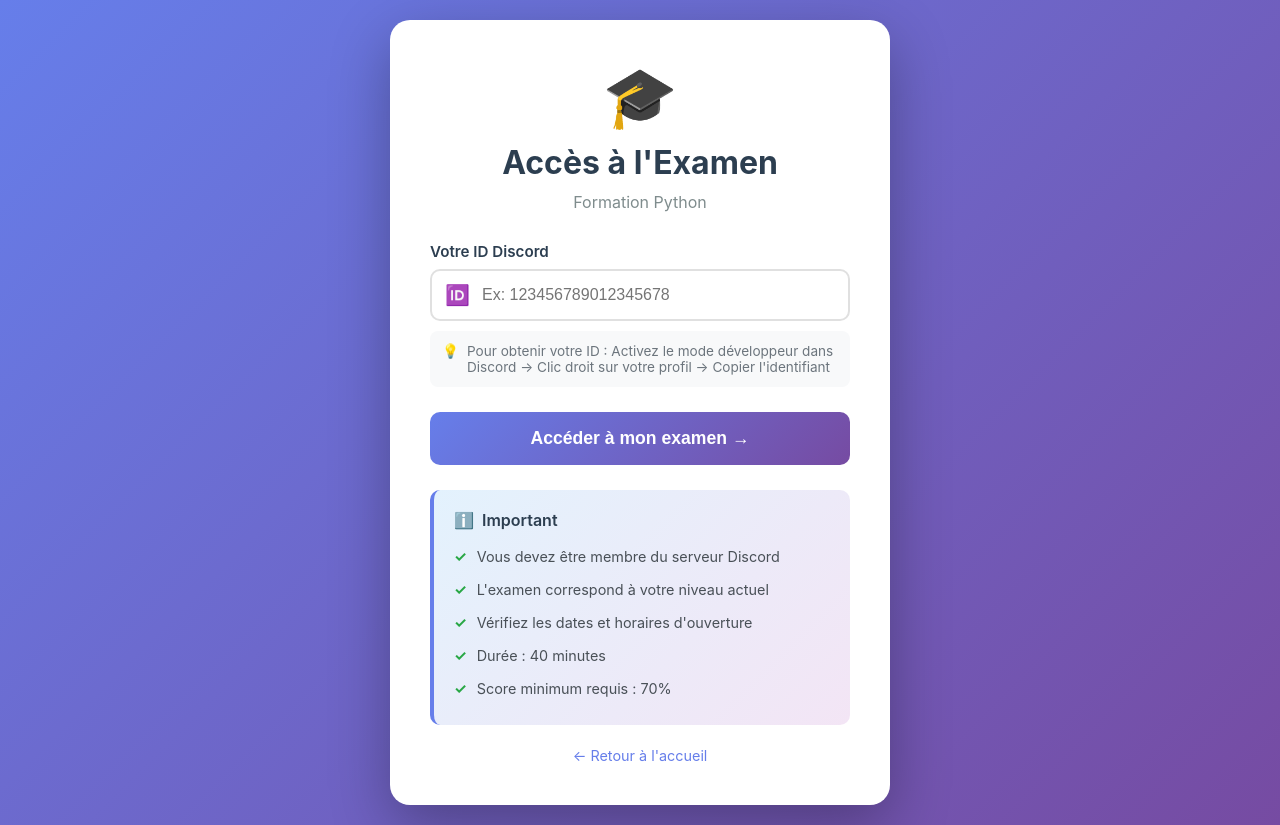
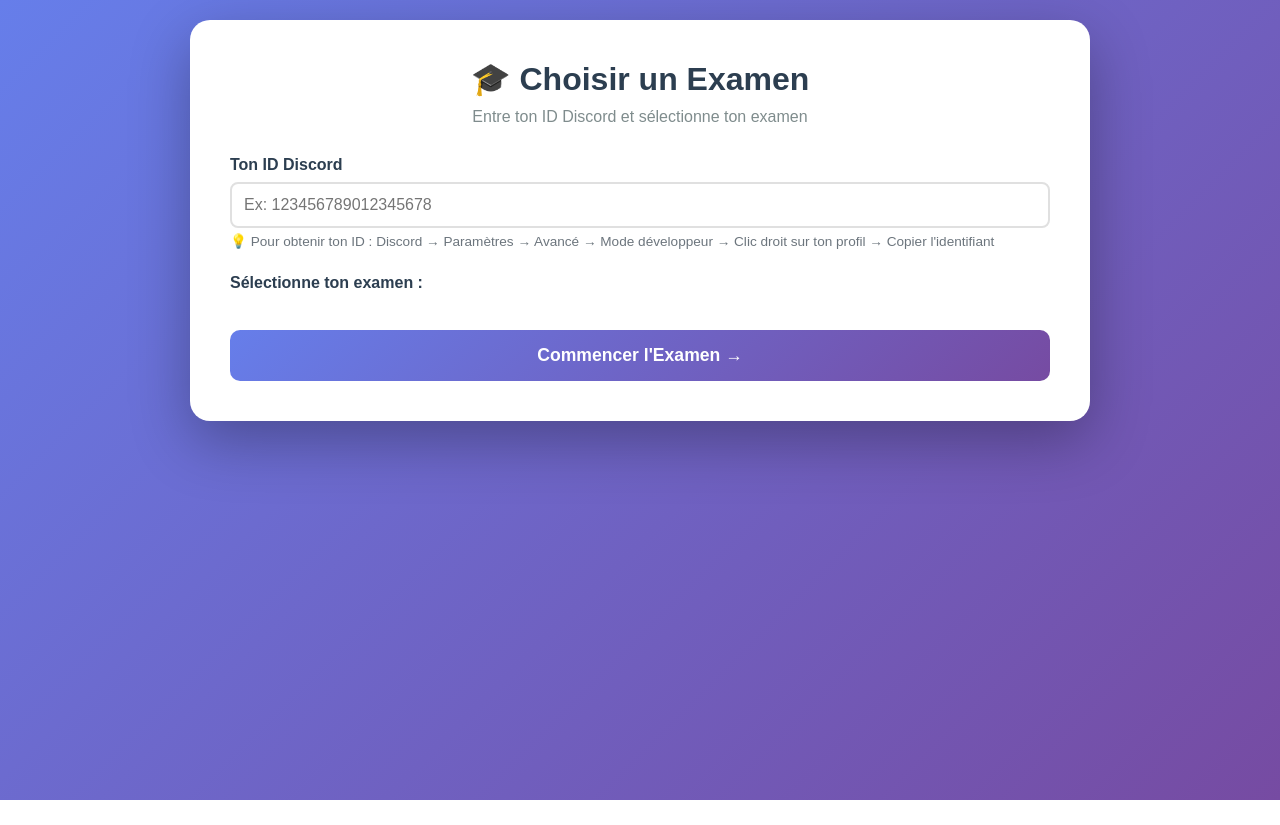
Before and after one commit to ploozy/projet_finale, a Flask app: template web/templates/exams.html in a window 1280 px wide. After the commit the page ends 800 px from the top, so only its background shows below. Run offline with Flask 3, Linux system fonts and the light colour scheme; the template is opened without the code that fills it, so the values that code supplies are empty.

Commit message:
Update exams.html

```diff
--- a/web/templates/exams.html
+++ b/web/templates/exams.html
@@ -3,7 +3,7 @@
 <head>
     <meta charset="UTF-8">
     <meta name="viewport" content="width=device-width, initial-scale=1.0">
-    <title>Accès Examen - Formation Python</title>
+    <title>Choisir un Examen</title>
     <style>
         * {
             margin: 0;
@@ -12,43 +12,40 @@
         }
 
         body {
-            font-family: -apple-system, BlinkMacSystemFont, "Segoe UI", Helvetica, Arial, sans-serif;
+            font-family: Arial, sans-serif;
             background: linear-gradient(135deg, #667eea 0%, #764ba2 100%);
             min-height: 100vh;
-            display: flex;
-            justify-content: center;
-            align-items: center;
             padding: 20px;
         }
 
         .container {
+            max-width: 900px;
+            margin: 0 auto;
             background: white;
+            border-radius: 20px;
             padding: 40px;
-            border-radius: 20px;
             box-shadow: 0 20px 60px rgba(0, 0, 0, 0.3);
-            max-width: 500px;
-            width: 100%;
-        }
-
-        .header {
-            text-align: center;
-            margin-bottom: 30px;
-        }
-
-        .icon {
-            font-size: 60px;
-            margin-bottom: 10px;
         }
 
         h1 {
             color: #2c3e50;
-            font-size: 2rem;
+            text-align: center;
             margin-bottom: 10px;
         }
 
         .subtitle {
+            text-align: center;
             color: #7f8c8d;
-            font-size: 1rem;
+            margin-bottom: 30px;
+        }
+
+        .error {
+            background: #fee;
+            border-left: 4px solid #dc3545;
+            padding: 15px;
+            border-radius: 8px;
+            margin-bottom: 20px;
+            color: #721c24;
         }
 
         .form-group {
@@ -57,59 +54,80 @@
 
         label {
             display: block;
-            color: #2c3e50;
             font-weight: 600;
             margin-bottom: 8px;
-            font-size: 0.95rem;
-        }
-
-        .input-wrapper {
-            position: relative;
-        }
-
-        .input-icon {
-            position: absolute;
-            left: 15px;
-            top: 50%;
-            transform: translateY(-50%);
-            color: #7f8c8d;
-            font-size: 20px;
+            color: #2c3e50;
         }
 
         input[type="text"] {
             width: 100%;
-            padding: 15px 15px 15px 50px;
+            padding: 12px;
             border: 2px solid #e0e0e0;
-            border-radius: 10px;
+            border-radius: 8px;
             font-size: 1rem;
-            transition: all 0.3s;
         }
 
         input[type="text"]:focus {
             outline: none;
             border-color: #667eea;
-            box-shadow: 0 0 0 3px rgba(102, 126, 234, 0.1);
         }
 
         .help-text {
-            display: flex;
-            align-items: flex-start;
-            margin-top: 10px;
-            padding: 12px;
-            background: #f8f9fa;
-            border-radius: 8px;
             font-size: 0.85rem;
+            color: #6c757d;
+            margin-top: 5px;
+        }
+
+        .exams-grid {
+            display: grid;
+            grid-template-columns: repeat(auto-fill, minmax(250px, 1fr));
+            gap: 20px;
+            margin-bottom: 30px;
+        }
+
+        .exam-card {
+            border: 2px solid #e0e0e0;
+            border-radius: 10px;
+            padding: 20px;
+            cursor: pointer;
+            transition: all 0.3s;
+        }
+
+        .exam-card:hover {
+            border-color: #667eea;
+            transform: translateY(-2px);
+            box-shadow: 0 5px 15px rgba(102, 126, 234, 0.3);
+        }
+
+        .exam-card.selected {
+            border-color: #667eea;
+            background: #f0f3ff;
+        }
+
+        .exam-title {
+            font-weight: 600;
+            color: #2c3e50;
+            margin-bottom: 10px;
+        }
+
+        .exam-info {
+            font-size: 0.9rem;
             color: #6c757d;
         }
 
-        .help-icon {
-            margin-right: 8px;
-            flex-shrink: 0;
+        .exam-level {
+            display: inline-block;
+            background: #667eea;
+            color: white;
+            padding: 4px 12px;
+            border-radius: 15px;
+            font-size: 0.85rem;
+            margin-top: 10px;
         }
 
         button {
             width: 100%;
-            padding: 16px;
+            padding: 15px;
             background: linear-gradient(135deg, #667eea 0%, #764ba2 100%);
             color: white;
             border: none;
@@ -125,124 +143,30 @@
             box-shadow: 0 10px 25px rgba(102, 126, 234, 0.4);
         }
 
-        button:active {
-            transform: translateY(0);
+        button:disabled {
+            background: #ccc;
+            cursor: not-allowed;
         }
 
-        .info-box {
-            margin-top: 25px;
-            padding: 20px;
-            background: linear-gradient(135deg, #e3f2fd 0%, #f3e5f5 100%);
-            border-radius: 10px;
-            border-left: 4px solid #667eea;
-        }
-
-        .info-title {
-            font-weight: 600;
-            color: #2c3e50;
-            margin-bottom: 10px;
-            display: flex;
-            align-items: center;
-        }
-
-        .info-title::before {
-            content: "ℹ️";
-            margin-right: 8px;
-        }
-
-        .info-list {
-            list-style: none;
-            padding: 0;
-        }
-
-        .info-list li {
-            padding: 8px 0;
-            color: #495057;
-            font-size: 0.9rem;
-            display: flex;
-            align-items: flex-start;
-        }
-
-        .info-list li::before {
-            content: "✓";
-            color: #28a745;
-            font-weight: bold;
-            margin-right: 10px;
-            flex-shrink: 0;
-        }
-
-        .error {
-            background: #fee;
-            border-left: 4px solid #dc3545;
-            padding: 15px;
-            border-radius: 8px;
-            margin-bottom: 20px;
-            color: #721c24;
-        }
-
-        .error-title {
-            font-weight: 600;
-            margin-bottom: 5px;
-            display: flex;
-            align-items: center;
-        }
-
-        .error-title::before {
-            content: "✖";
-            margin-right: 8px;
-            color: #dc3545;
-        }
-
-        .back-link {
-            text-align: center;
-            margin-top: 20px;
-        }
-
-        .back-link a {
-            color: #667eea;
-            text-decoration: none;
-            font-size: 0.9rem;
-        }
-
-        .back-link a:hover {
-            text-decoration: underline;
-        }
-
-        @media (max-width: 600px) {
-            .container {
-                padding: 30px 20px;
-            }
-
-            h1 {
-                font-size: 1.5rem;
-            }
-
-            .icon {
-                font-size: 50px;
-            }
+        input[type="radio"] {
+            display: none;
         }
     </style>
 </head>
 <body>
     <div class="container">
-        <div class="header">
-            <div class="icon">🎓</div>
-            <h1>Accès à l'Examen</h1>
-            <p class="subtitle">Formation Python</p>
-        </div>
+        <h1>🎓 Choisir un Examen</h1>
+        <p class="subtitle">Entre ton ID Discord et sélectionne ton examen</p>
 
         {% if error %}
         <div class="error">
-            <div class="error-title">Erreur</div>
-            <p>{{ error }}</p>
+            {{ error }}
         </div>
         {% endif %}
 
-        <form method="POST" action="/exams">
+        <form method="POST" action="/exams" id="examForm">
             <div class="form-group">
-                <label for="user_id">Votre ID Discord</label>
-                <div class="input-wrapper">
-                    <span class="input-icon">🆔</span>
+                <label for="user_id">Ton ID Discord</label>
                 <input
                     type="text"
                     id="user_id"
@@ -250,32 +174,48 @@
                     placeholder="Ex: 123456789012345678"
                     required
                     pattern="[0-9]{17,19}"
-                        title="L'ID Discord doit contenir entre 17 et 19 chiffres"
                 >
-                </div>
                 <div class="help-text">
-                    <span class="help-icon">💡</span>
-                    <span>Pour obtenir votre ID : Activez le mode développeur dans Discord → Clic droit sur votre profil → Copier l'identifiant</span>
+                    💡 Pour obtenir ton ID : Discord → Paramètres → Avancé → Mode développeur → Clic droit sur ton profil → Copier l'identifiant
                 </div>
             </div>
 
-            <button type="submit">Accéder à mon examen →</button>
-        </form>
-
-        <div class="info-box">
-            <div class="info-title">Important</div>
-            <ul class="info-list">
-                <li>Vous devez être membre du serveur Discord</li>
-                <li>L'examen correspond à votre niveau actuel</li>
-                <li>Vérifiez les dates et horaires d'ouverture</li>
-                <li>Durée : 40 minutes</li>
-                <li>Score minimum requis : 70%</li>
-            </ul>
+            <div class="form-group">
+                <label>Sélectionne ton examen :</label>
+                <div class="exams-grid">
+                    {% for exam in exams %}
+                    <label class="exam-card" for="exam_{{ exam.id }}">
+                        <input
+                            type="radio"
+                            id="exam_{{ exam.id }}"
+                            name="exam_id"
+                            value="{{ exam.id }}"
+                            required
+                        >
+                        <div class="exam-title">{{ exam.title }}</div>
+                        <div class="exam-info">
+                            📝 {{ exam.questions|length }} questions<br>
+                            ⏱️ {{ exam.duration }} minutes
+                        </div>
+                        <span class="exam-level">Niveau {{ exam.group }}</span>
+                    </label>
+                    {% endfor %}
+                </div>
             </div>
 
-        <div class="back-link">
-            <a href="/">← Retour à l'accueil</a>
+            <button type="submit">Commencer l'Examen →</button>
+        </form>
     </div>
-    </div>
+
+    <script>
+        // Effet visuel de sélection
+        document.querySelectorAll('.exam-card').forEach(card => {
+            card.addEventListener('click', function() {
+                document.querySelectorAll('.exam-card').forEach(c => c.classList.remove('selected'));
+                this.classList.add('selected');
+                this.querySelector('input[type="radio"]').checked = true;
+            });
+        });
+    </script>
 </body>
 </html>
```
Lines whose indentation alone changed are shown as unchanged.
